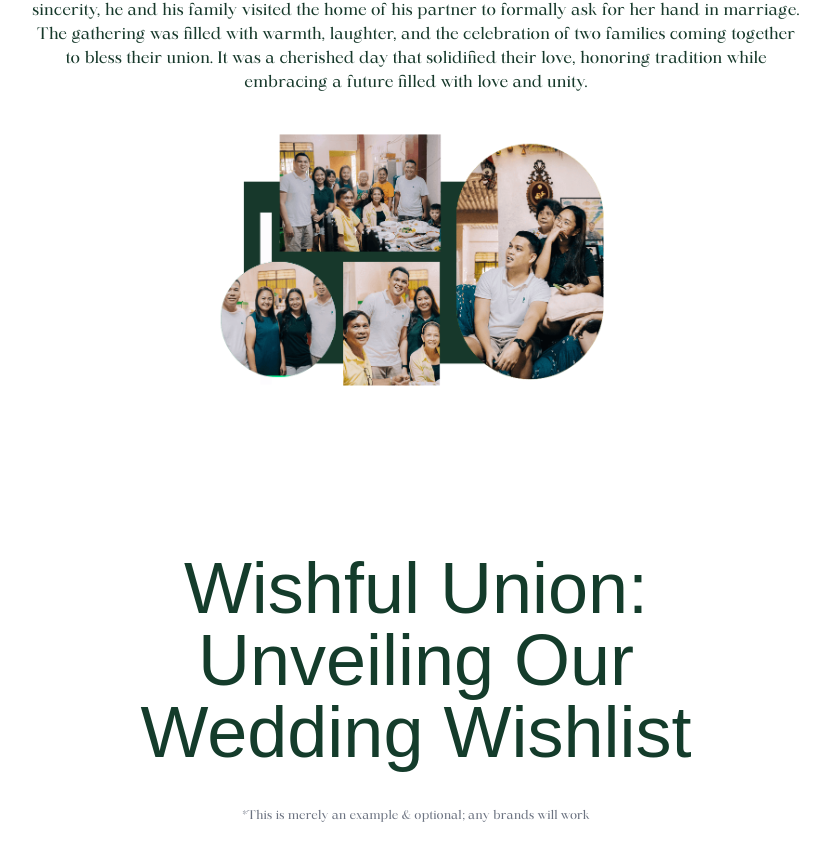
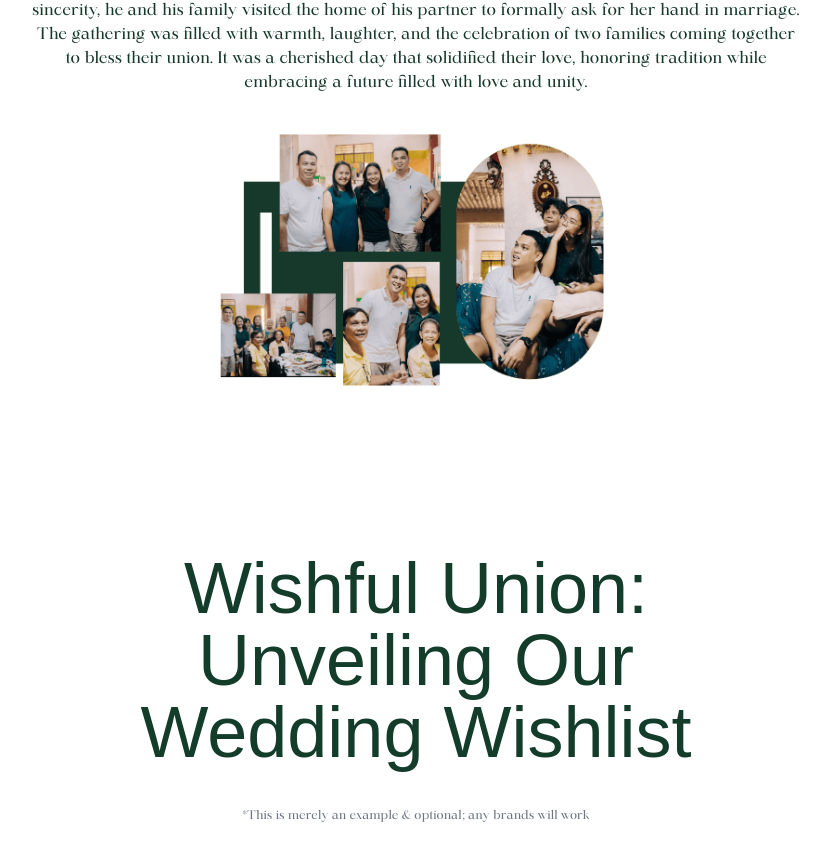
Before and after one commit to buscanopaul/paulnprincess, a Next.js app: page / in a window 1280 px wide. Shown: the part 6655-7516 px from the top of the page, without its empty margins (224-1053 px from the left). Built offline with nearby package versions, Linux system fonts and the light colour scheme; no server answers; the database is empty; a web font is replaced by a local one.

Commit message:
[FIXED] image pamamanhikan

```diff
--- a/components/home/OurStory.tsx
+++ b/components/home/OurStory.tsx
@@ -54,7 +54,7 @@ const DATA = [
   {
     id: 8,
     date: "December 17, 2022",
-    image: "pamamanhikan",
+    image: "pamamanhikantwo",
     description:
       "Paul decided to take the traditional Filipino step of Pamamanhikan. With utmost respect and sincerity, he and his family visited the home of his partner to formally ask for her hand in marriage. The gathering was filled with warmth, laughter, and the celebration of two families coming together to bless their union. It was a cherished day that solidified their love, honoring tradition while embracing a future filled with love and unity.",
   },
```
Also changed, not shown: public/images/our_story/pamamanhikan.png (deleted), public/images/our_story/pamamanhikantwo.png (added).
